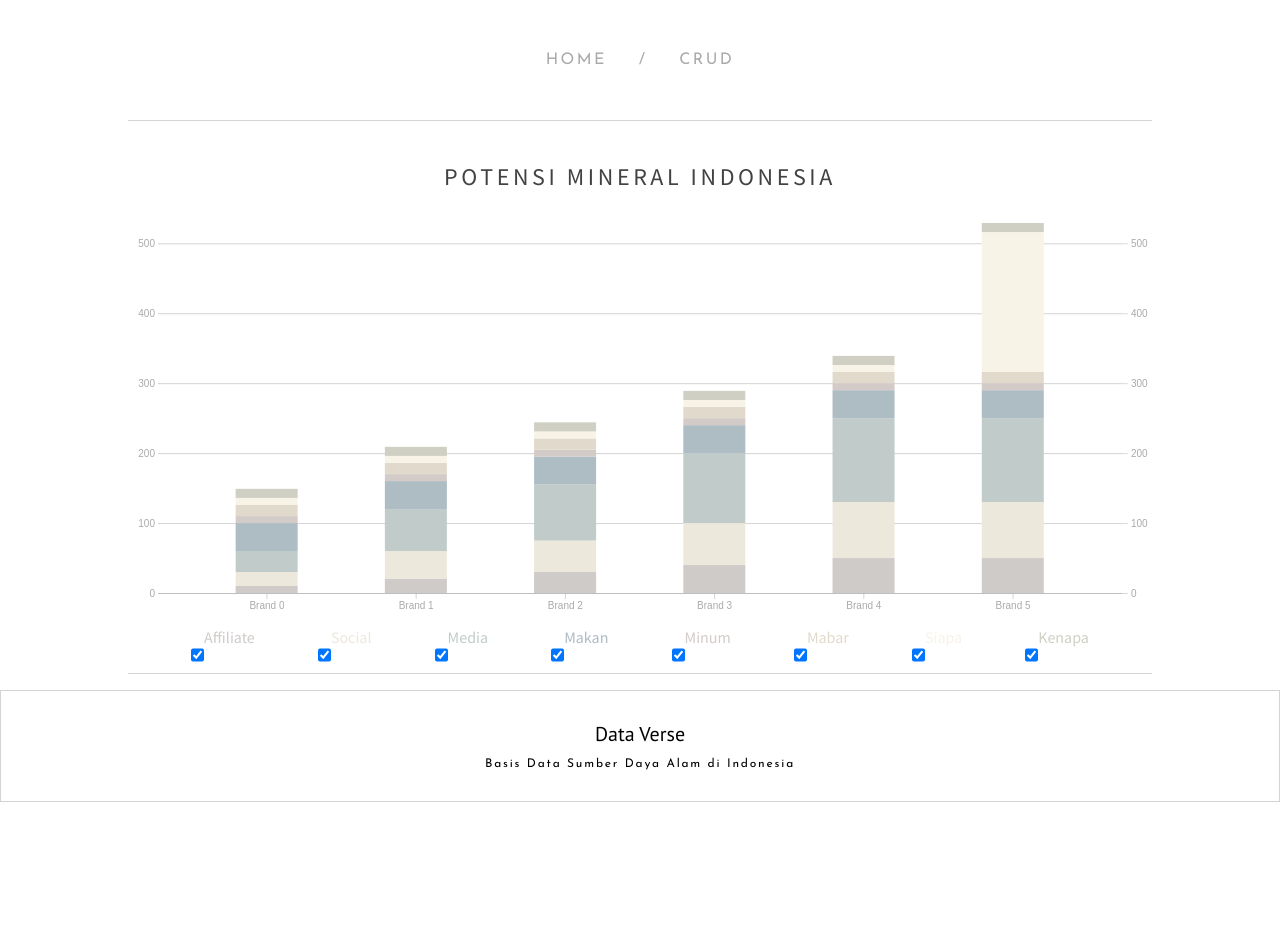
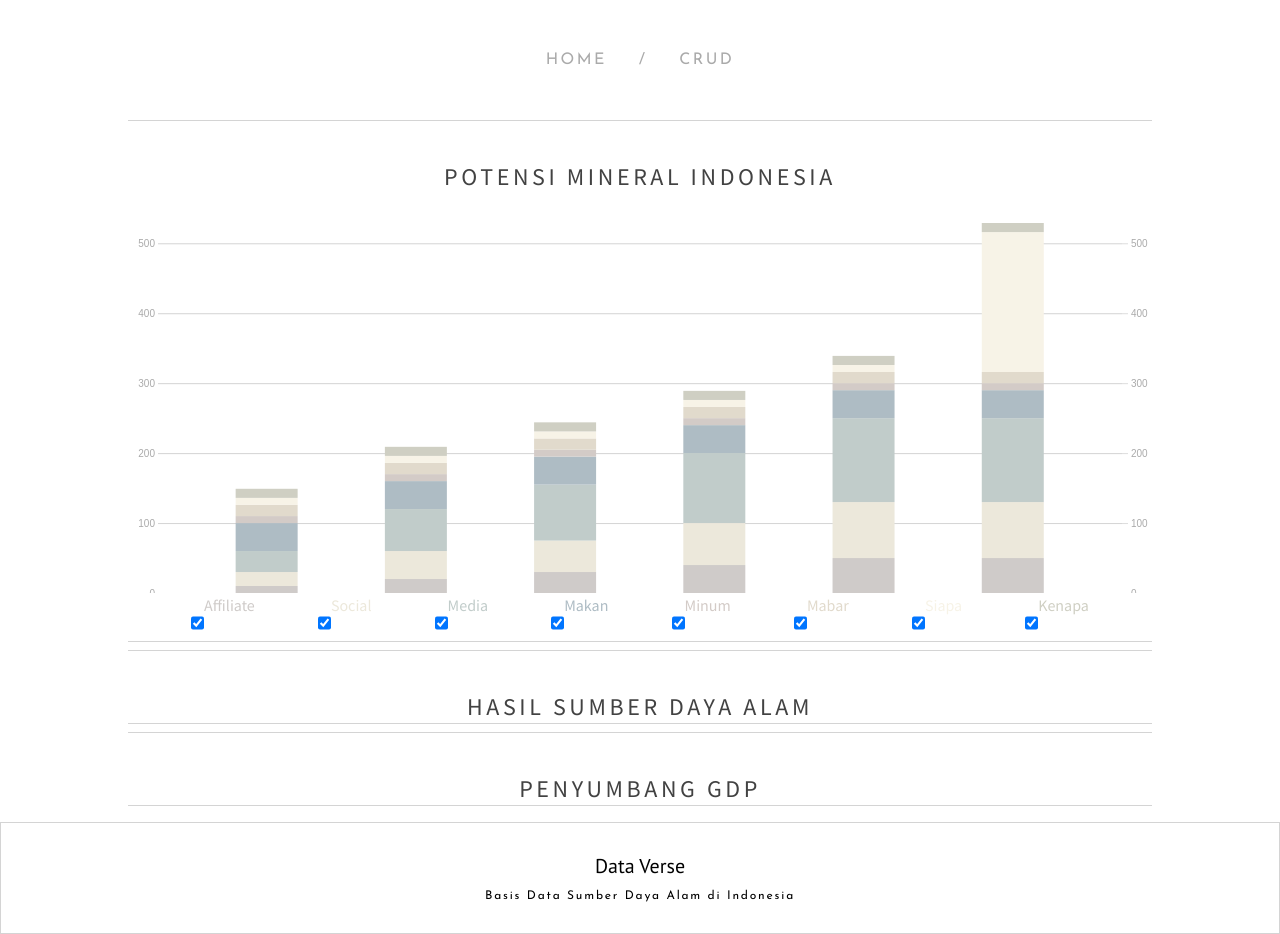
Before and after one commit to Drithh/database-sda, a React (Create React App) app in the folder client/: page / in a window 1280 px wide. Shown: the part 240-1174 px from the top of the page. Before the commit the page ends 1042 px from the top, so only its background shows below. Built offline with nearby package versions, Linux system fonts and the light colour scheme.

Commit message:
test key

```diff
--- a/client/src/components/StackedBarChart.js
+++ b/client/src/components/StackedBarChart.js
@@ -116,12 +116,11 @@ export const StackedBarGraph = ({ datasets, keys, colors }) => {
         tooltip.style('display', 'none');
       })
       .on('mousemove', (event, e) => {
-        tooltip.select('#valueTooltip').text('Kenapa');
-        var coordinates = pointer(event);
-        var x = coordinates[0];
-        var y = coordinates[1];
-
-        tooltip.attr('transform', 'translate(' + x + ',' + y + ')');
+        let coordinates = pointer(event);
+        tooltip.attr(
+          'transform',
+          'translate(' + coordinates[0] + ',' + coordinates[1] + ')'
+        );
       });
 
     var tooltip = svg
@@ -135,17 +134,15 @@ export const StackedBarGraph = ({ datasets, keys, colors }) => {
       .attr('x', '0rem')
       .attr('dy', '-0.5rem')
       .style('text-anchor', 'middle')
-      .attr('font-size', '14px')
-      .attr('font-weight', 'bold');
+      .attr('class', 'text-xl')
+      .attr('class', 'font-bold')
+      .attr('fill', '#424242');
   }, [data, keys, colors]);
 
   return (
     <>
-      <div
-        ref={wrapperRef}
-        style={{ width: '100%', height: '400px', marginBottom: '2rem' }}
-      >
-        <svg ref={svgRef} style={{ width: '100%', height: '110%' }}>
+      <div ref={wrapperRef} className='w-full h-[400px] mb-8"'>
+        <svg ref={svgRef} className="w-full h-full ">
           <g className="x-axis" />
           <g className="y-axis1" />
           <g className="y-axis2" />
--- a/client/src/components/home.js
+++ b/client/src/components/home.js
@@ -13,11 +13,21 @@ const Home = () => {
       transition={pageTransition}
     >
       <div className="w-[1024px] m-auto">
-        <div className="BarGraph border-b border-t border-solid border-secondary border-opacity-50">
+        <div className="BarGraph my-2 border-b border-t border-solid border-secondary border-opacity-50">
           <h2 className="mt-10 font-Source text-center font-medium text-2xl text-primary tracking-widest">
             POTENSI MINERAL INDONESIA
           </h2>
           <D3BarGraph />
+        </div>
+        <div className="LineGraph my-2 border-b border-t border-solid border-secondary border-opacity-50">
+          <h2 className="mt-10 font-Source text-center font-medium text-2xl text-primary tracking-widest">
+            HASIL SUMBER DAYA ALAM
+          </h2>
+        </div>
+        <div className="SunBurst my-2 border-b border-t border-solid border-secondary border-opacity-50">
+          <h2 className="mt-10 font-Source text-center font-medium text-2xl text-primary tracking-widest">
+            PENYUMBANG GDP
+          </h2>
         </div>
       </div>
     </motion.div>
```
